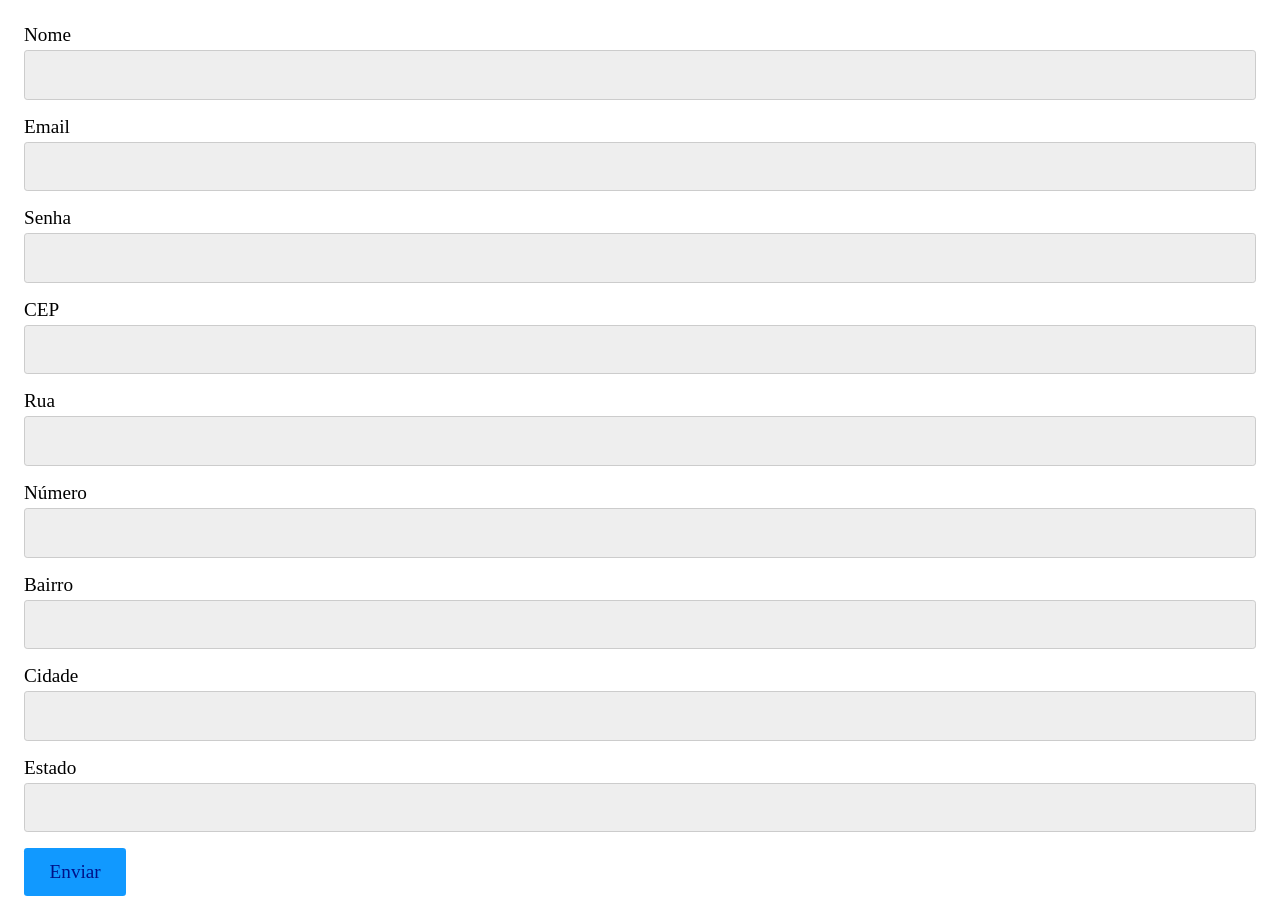
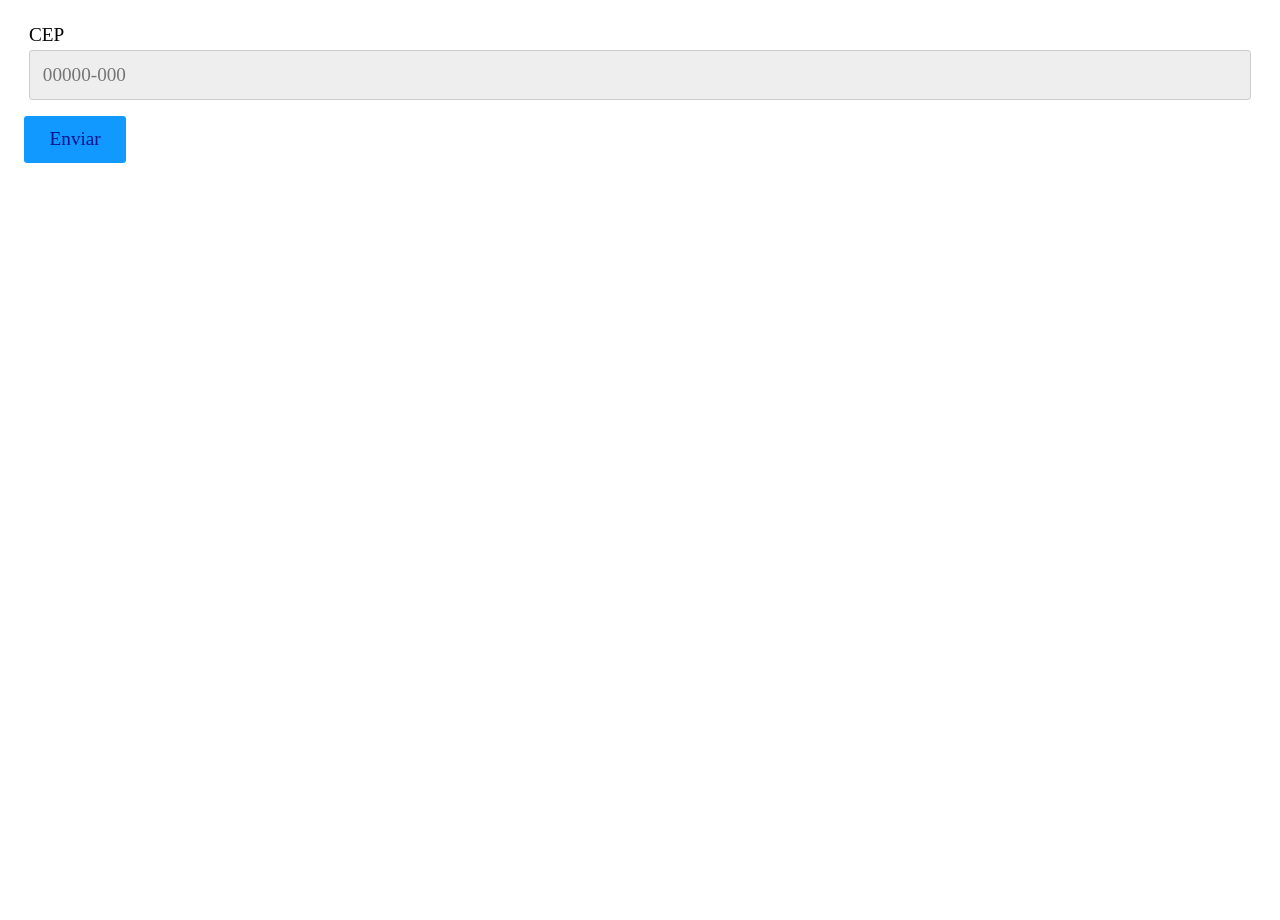
Before and after one commit to Lutiero/curso-react-origamid, a React (Vite) app: page / in a window 1280 px wide. After the commit the page ends 800 px from the top, so only its background shows below. Built offline with nearby package versions, Linux system fonts and the light colour scheme.

Commit message:
validacao simples de formulario

```diff
--- a/src/App.jsx
+++ b/src/App.jsx
@@ -1,103 +1,53 @@
-import React, {useState} from "react";
-
-const formFields = [
-    {
-        id: 'nome',
-        label: 'Nome',
-        type: 'text'
-    },
-    {
-        id: 'email',
-        label: 'Email',
-        type: 'email'
-    },
-    {
-        id: 'senha',
-        label: 'Senha',
-        type: 'password'
-    },
-    {
-        id: 'cep',
-        label: 'CEP',
-        type: 'text'
-    },
-    {
-        id: 'rua',
-        label: 'Rua',
-        type: 'text'
-    },
-    {
-        id: 'numero',
-        label: 'Número',
-        type: 'text'
-    },
-    {
-        id: 'bairro',
-        label: 'Bairro',
-        type: 'text'
-    }, {
-        id: 'cidade',
-        label: 'Cidade',
-        type: 'text'
-    }, {
-        id: 'estado',
-        label: 'Estado',
-        type: 'text'
-    },
-]
+import React from "react";
+import Input from "./Form/Input.jsx";
 
 const App = () => {
-    const [form, setForm] = React.useState({
-        nome: '',
-        email: '',
-        senha: '',
-        cep: '',
-        rua: '',
-        numero: '',
-        bairro: '',
-        cidade: '',
-        estado: '',
-    });
-    const [resposta, setResposta] = useState(null);
+    const [cep, setCep] = React.useState('');
+    const [error, setError] = React.useState(null);
 
+    function validate(value) {
+
+        if(!value.length){
+            setError('Preencha com algum valor');
+            return false;
+        } else if(!/^\d{5}-?\d{3}$/.test(value)) {
+            setError('Preencha com um campo válido');
+            return false;
+        } else {
+            setError(null);
+            return true;
+        }
+    }
+    function handleBlur({target}) {
+        validate(target.value);
+    }
+
+    function handleChange({target}) {
+        if (error) validate(target.value);
+        setCep(target.value);
+    }
 
     function handleSubmit(event) {
         event.preventDefault();
-        fetch('https://ranekapi.origamid.dev/json/api/usuario', {
-            method: 'POST',
-            headers: {
-                'Content-Type': 'application/json',
-            },
-            body: JSON.stringify(form),
-        }).then((response) => {
-            setResposta(response);
-        })
+        validate(cep) ? console.log('enviou') : console.log('não enviou');
     }
 
-    function handleChange({target}) {
-        const {id, value} = target;
-        setForm({...form, [id]: value});
-    }
-
-
-    return (<div>
+    return (<>
         <form onSubmit={handleSubmit}>
-            {formFields.map(({id, label, type}) => (
-                <div>
-                    <label htmlFor={id}>{label}</label>
-                    <input
-                        id={id}
-                        type={type}
-                        name={id}
-                        value={form[id]}
-                        onChange={handleChange}
-                    />
-                </div>
-            ))}
+        <Input
+            type="text"
+            id="cep"
+            label="CEP"
+            placeholder="00000-000"
+            value={cep}
+            onChange={handleChange}
+            onBlur={handleBlur}
+        />
             <button>Enviar</button>
         </form>
-        {resposta && 'Usuario criado'}
-    </div>)
+        {cep}
+        {error && <p>{error}</p>}
+    </>)
 
 }
 
--- /dev/null
+++ b/src/Form/Input.jsx
@@ -0,0 +1,18 @@
+import React from 'react'
+const Input = ({ label, id, type, placeholder, value, onChange, ...props }) => {
+  return (
+    <div style={{margin: "5px"}}>
+      <label htmlFor={id}>{label}</label>
+      <input
+        id={id}
+        type={type}
+        placeholder={placeholder}
+        value={value}
+        onChange={onChange}
+        {...props}
+      />
+    </div>
+  );
+};
+
+export default Input;
```
